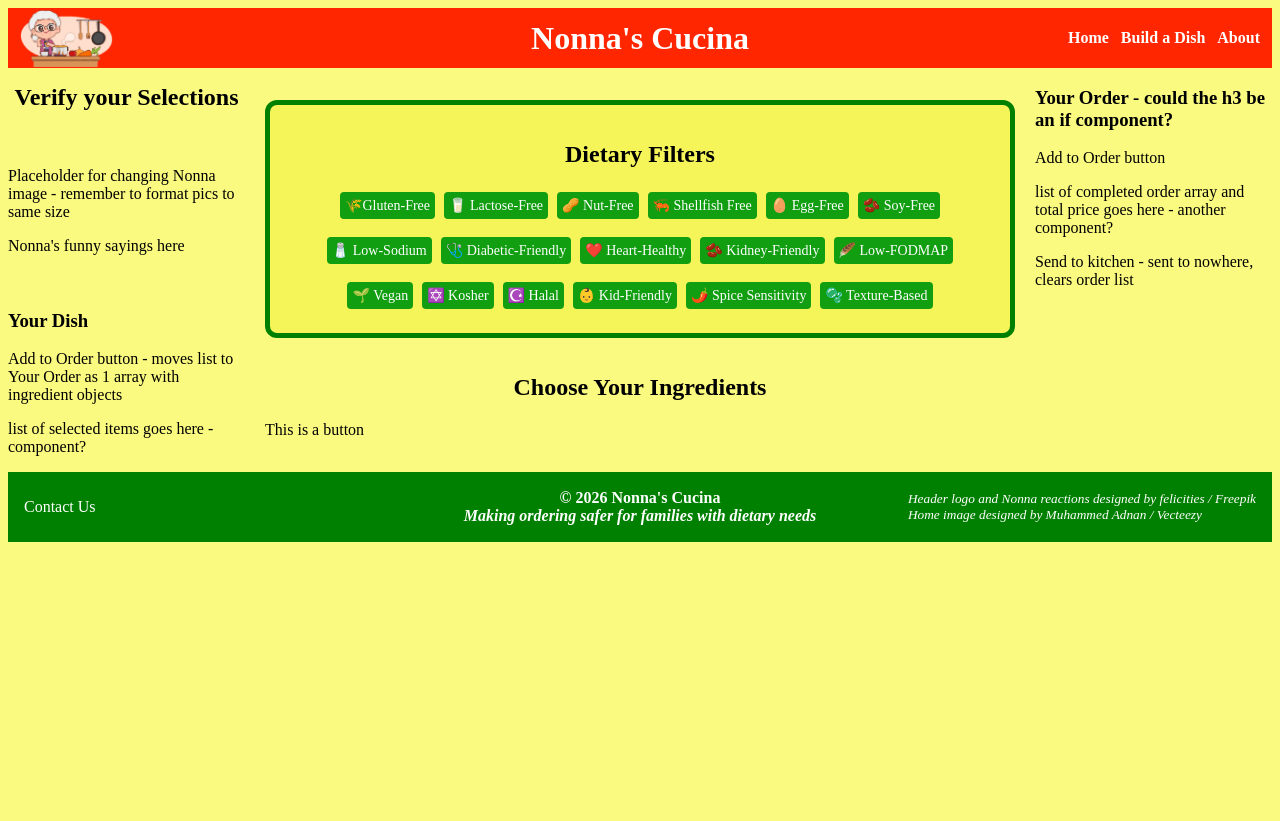
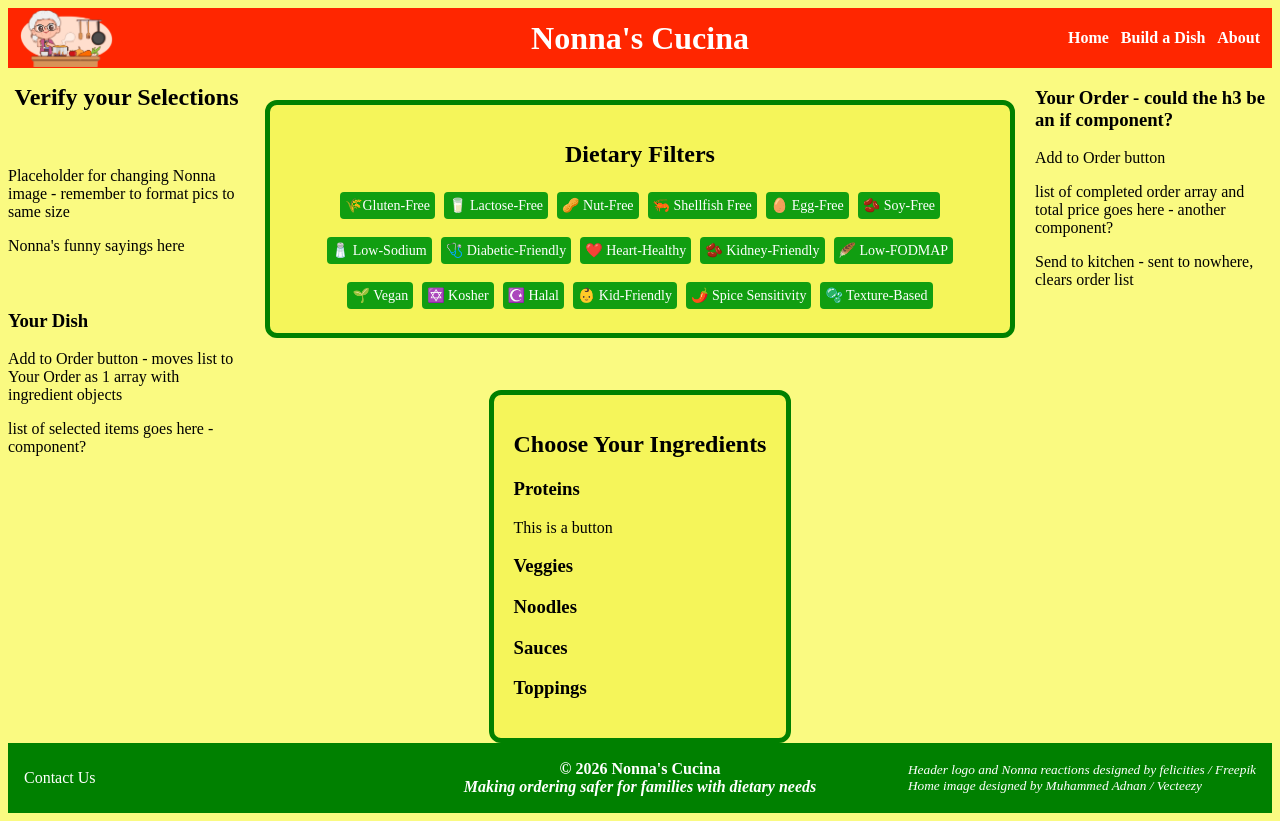
Before and after one commit to lindsayowow/nonnas-cucina, a React (Vite) app: page /buildadish in a window 1280 px wide. Before the commit the page ends 800 px from the top, so only its background shows below. Built offline with nearby package versions, Linux system fonts and the light colour scheme.

Commit message:
adding constants component for modularity

```diff
--- a/src/components/IngredientButton.jsx
+++ b/src/components/IngredientButton.jsx
@@ -1,6 +1,6 @@
 import React from 'react';
 import '../styles/Buttons.css';
-
+import '../data/ingredients.json';
 
 export default function IngredientButton() {
   return (
--- a/src/components/Ingredients.jsx
+++ b/src/components/Ingredients.jsx
@@ -1,13 +1,19 @@
 import React from 'react';
 import '../styles/Buttons.css';
-import IngredientButton from './IngredientButton';'./IngredientButton.jsx';
+import IngredientButton from './IngredientButton.jsx';
 
 export default function Ingredients(props) {
 
   return (
-          <div className="ingredients">
+          <div className="ingredientClass">
             <h2>Choose Your Ingredients</h2>
+
+            <h3>{props.Categories[0]}</h3>
             <IngredientButton Categories={props.Categories}/>
+            <h3>{props.Categories[1]}</h3>
+            <h3>{props.Categories[2]}</h3>
+            <h3>{props.Categories[3]}</h3>
+            <h3>{props.Categories[4]}</h3>
           </div>
   )
 }
--- a/src/pages/BuildADish.jsx
+++ b/src/pages/BuildADish.jsx
@@ -5,13 +5,7 @@ import Filters from '../components/Filters.jsx';
 import Ingredients from '../components/Ingredients.jsx';
 import Dish from '../components/Dish.jsx';
 import Order from '../components/Order.jsx';
-
-const DietaryFilters = ["🌾Gluten-Free", "🥛 Lactose-Free", "🥜 Nut-Free", "🦐 Shellfish Free",
-  "🥚 Egg-Free", "🫘 Soy-Free", "🧂 Low-Sodium", "🩺 Diabetic-Friendly", "❤️ Heart-Healthy",
-  "🫘 Kidney-Friendly", "🪶 Low-FODMAP", "🌱 Vegan", "✡️ Kosher", "☪️ Halal", "👶 Kid-Friendly", "🌶️ Spice Sensitivity",
-  "🫧 Texture-Based"]
-
-const Categories = ["Proteins", "Veggies", "Noodles", "Sauces", "Toppings"]
+import { DietaryFilters, Categories, categoryMap, filterMap} from '../utils/constants.js';
 
 export default function BuildADish() {
   const [selectedFilter, setSelectedFilter] = useState("");
--- a/src/styles/Buttons.css
+++ b/src/styles/Buttons.css
@@ -1,5 +1,5 @@
 
-.filterClass {
+.filterClass, .ingredientClass {
     background-color:rgb(245, 245, 90);
     border: 5px solid green;
     border-radius: 12px;
--- /dev/null
+++ b/src/utils/constants.js
@@ -0,0 +1,34 @@
+export const DietaryFilters = ["🌾Gluten-Free", "🥛 Lactose-Free", "🥜 Nut-Free", "🦐 Shellfish Free",
+  "🥚 Egg-Free", "🫘 Soy-Free", "🧂 Low-Sodium", "🩺 Diabetic-Friendly", "❤️ Heart-Healthy",
+  "🫘 Kidney-Friendly", "🪶 Low-FODMAP", "🌱 Vegan", "✡️ Kosher", "☪️ Halal", "👶 Kid-Friendly", "🌶️ Spice Sensitivity",
+  "🫧 Texture-Based"]
+
+export const Categories = ["Proteins", "Veggies", "Noodles", "Sauces", "Toppings"];
+
+export const filterMap = {
+  "🌾Gluten-Free": "hasGluten",
+  "🥛 Lactose-Free": "hasLactose",
+  "🥜 Nut-Free": "hasNuts",
+  "🦐 Shellfish Free": "hasShellfish",
+  "🥚 Egg-Free": "hasEgg",
+  "🫘 Soy-Free": "hasSoy",
+  "🧂 Low-Sodium": "lowSodium",
+  "🩺 Diabetic-Friendly": "diabeticFriendly",
+  "❤️ Heart-Healthy": "heartHealthy",
+  "🫘 Kidney-Friendly": "kidneyFriendly",
+  "🪶 Low-FODMAP": "lowFodmap",
+  "🌱 Vegan": "isVegan",
+  "✡️ Kosher": "isKosher",
+  "☪️ Halal": "isHalal",
+  "👶 Kid-Friendly": "kidFriendly",
+  "🌶️ Spice Sensitivity": "spiceSensitive",
+  "🫧 Texture-Based": "textureFriendly"
+};
+
+export const categoryMap = {
+  Proteins: "protein",
+  Veggies: "veggie",
+  Noodles: "noodle",
+  Sauces: "sauce",
+  Toppings: "topping"
+};
```
